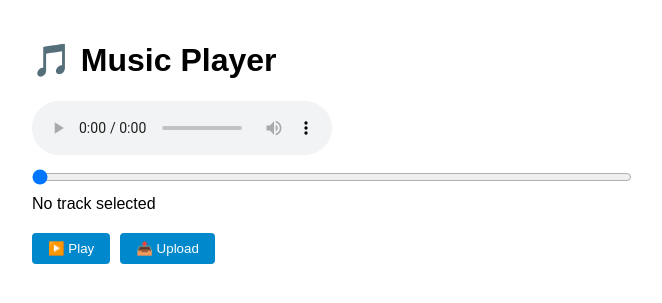
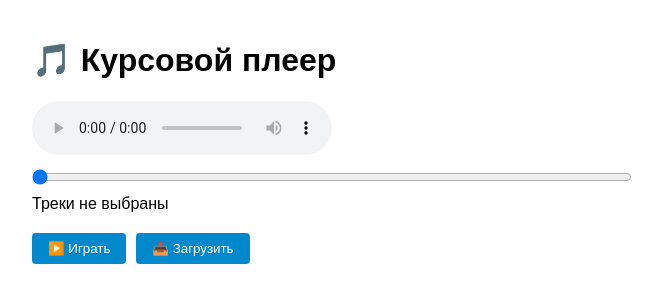
Before and after one commit to Goffroid/Player4L_M, a Flask app: page / in a window 1280 px wide. Shown: the top 303 px of the page, without its empty margins (308-970 px from the left). Run offline with Flask 3, Linux system fonts and the light colour scheme; data that the repository does not hold is empty; some libraries are stand-ins or nearby versions.

Commit message:
RuTranslate

```diff
--- a/app.py
+++ b/app.py
@@ -8,7 +8,6 @@ app = Flask(__name__)
 MUSIC_DIR = "music"
 os.makedirs(MUSIC_DIR, exist_ok=True)
 
-# Хранение метаданных треков
 tracks_metadata = {}
 
 def update_metadata():
--- a/templates/index.html
+++ b/templates/index.html
@@ -47,17 +47,17 @@
     </style>
 </head>
 <body>
-    <h1>🎵 Music Player</h1>
+    <h1>🎵 Курсовой плеер</h1>
 
     <div id="player">
         <audio id="audio" controls></audio>
         <input type="range" id="progress-bar" min="0" max="100" value="0">
-        <div id="now-playing">No track selected</div>
+        <div id="now-playing">Треки не выбраны</div>
     </div>
 
     <div id="player-controls">
-        <button id="play-btn">▶️ Play</button>
-        <button id="upload-btn">📤 Upload</button>
+        <button id="play-btn">▶️ Играть</button>
+        <button id="upload-btn">📤 Загрузить</button>
     </div>
 
     <ul id="track-list"></ul>
```
